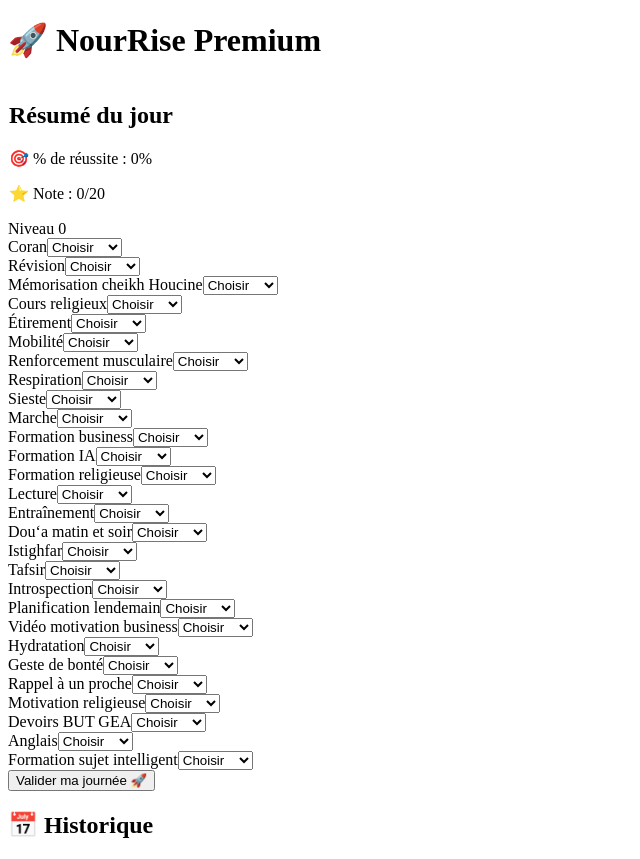
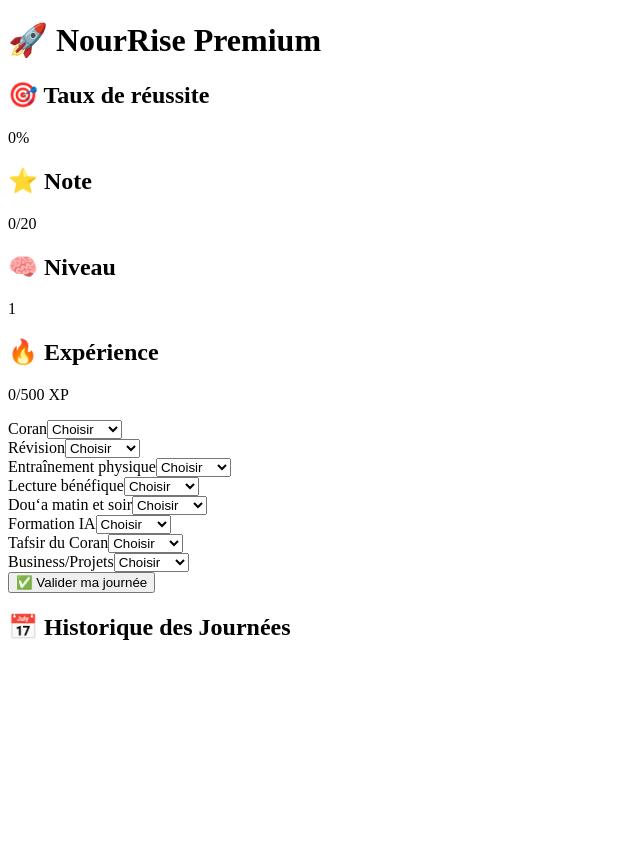
Before and after one commit to waiyarti/NourRise, a Next.js app: page / in a window 1280 px wide. Shown: the whole page, without its empty margins (0-640 px from the left). After the commit the page ends 800 px from the top, so only its background shows below. Built offline with nearby package versions, Linux system fonts and the light colour scheme.

Commit message:
Update index.js

```diff
--- a/pages/index.js
+++ b/pages/index.js
@@ -1,55 +1,43 @@
 import { useState, useEffect } from "react";
 import { format } from "date-fns";
 import AnalyseIA from "../composants/AnalyseIA";
-import GraphiqueEvolution from "../composants/GraphiqueEvolution";
-import GraphiqueNote from "../composants/GraphiqueNote";
+import Graphiques from "../composants/Graphiques";
+import TachesList from "../composants/TachesList";
 
-const tachesJournalieres = [
+const tachesJournalieresInit = [
   { nom: "Coran", coef: 5 },
   { nom: "Révision", coef: 4 },
-  { nom: "Mémorisation cheikh Houcine", coef: 4 },
-  { nom: "Cours religieux", coef: 4 },
-  { nom: "Étirement", coef: 2 },
-  { nom: "Mobilité", coef: 2 },
-  { nom: "Renforcement musculaire", coef: 2 },
-  { nom: "Respiration", coef: 1 },
-  { nom: "Sieste", coef: 1 },
-  { nom: "Marche", coef: 1 },
-  { nom: "Formation business", coef: 3 },
+  { nom: "Entraînement physique", coef: 3 },
+  { nom: "Lecture bénéfique", coef: 3 },
+  { nom: "Dou‘a matin et soir", coef: 5 },
   { nom: "Formation IA", coef: 4 },
-  { nom: "Formation religieuse", coef: 3 },
-  { nom: "Lecture", coef: 3 },
-  { nom: "Entraînement", coef: 3 },
-  { nom: "Dou‘a matin et soir", coef: 5 },
-  { nom: "Istighfar", coef: 5 },
-  { nom: "Tafsir", coef: 4 },
-  { nom: "Introspection", coef: 3 },
-  { nom: "Planification lendemain", coef: 3 },
-  { nom: "Vidéo motivation business", coef: 1 },
-  { nom: "Hydratation", coef: 2 },
-  { nom: "Geste de bonté", coef: 1 },
-  { nom: "Rappel à un proche", coef: 1 },
-  { nom: "Motivation religieuse", coef: 2 },
-  { nom: "Devoirs BUT GEA", coef: 4 },
-  { nom: "Anglais", coef: 3 },
-  { nom: "Formation sujet intelligent", coef: 3 }
+  { nom: "Tafsir du Coran", coef: 4 },
+  { nom: "Business/Projets", coef: 3 }
 ];
 
 export default function Home() {
-  const [taches, setTaches] = useState(tachesJournalieres.map((t) => ({ ...t, etat: "" })));
+  const [taches, setTaches] = useState([]);
   const [historique, setHistorique] = useState([]);
-  const [loading, setLoading] = useState(false);
+  const [niveau, setNiveau] = useState(1);
+  const [experience, setExperience] = useState(0);
 
   useEffect(() => {
-    const historiqueSauvegarde = localStorage.getItem("historiqueNourRise");
-    if (historiqueSauvegarde) {
-      setHistorique(JSON.parse(historiqueSauvegarde));
+    const data = localStorage.getItem("nourriseData");
+    if (data) {
+      const { taches, historique, niveau, experience } = JSON.parse(data);
+      setTaches(taches);
+      setHistorique(historique);
+      setNiveau(niveau);
+      setExperience(experience);
+    } else {
+      setTaches(tachesJournalieresInit.map(t => ({ ...t, etat: "" })));
     }
   }, []);
 
   useEffect(() => {
-    localStorage.setItem("historiqueNourRise", JSON.stringify(historique));
-  }, [historique]);
+    const data = { taches, historique, niveau, experience };
+    localStorage.setItem("nourriseData", JSON.stringify(data));
+  }, [taches, historique, niveau, experience]);
 
   const calculerTaux = () => {
     const totalPossible = taches.reduce((acc, t) => acc + t.coef, 0);
@@ -64,19 +52,27 @@ export default function Home() {
   const calculerNote = (taux) => Math.round((taux / 5) * 10) / 10;
 
   const ajouterJournee = () => {
-    setLoading(true);
-    setTimeout(() => {
-      const taux = calculerTaux();
-      const note = calculerNote(taux);
-      const nouvelleJournee = {
-        date: format(new Date(), "dd/MM/yyyy"),
-        tauxReussite: taux,
-        note
-      };
-      setHistorique([nouvelleJournee, ...historique]);
-      setTaches(tachesJournalieres.map((t) => ({ ...t, etat: "" })));
-      setLoading(false);
-    }, 1200);
+    const taux = calculerTaux();
+    const note = calculerNote(taux);
+    const nouvelleJournee = {
+      date: format(new Date(), "dd/MM/yyyy"),
+      tauxReussite: taux,
+      note
+    };
+    setHistorique([nouvelleJournee, ...historique]);
+    setTaches(taches.map(t => ({ ...t, etat: "" })));
+    gagnerExperience(100);
+  };
+
+  const gagnerExperience = (xp) => {
+    let total = experience + xp;
+    let newNiveau = niveau;
+    while (total >= 500) {
+      total -= 500;
+      newNiveau += 1;
+    }
+    setExperience(total);
+    setNiveau(newNiveau);
   };
 
   const supprimerJournee = (index) => {
@@ -85,88 +81,51 @@ export default function Home() {
     setHistorique(nouveauHistorique);
   };
 
-  const niveau = Math.floor((historique[0]?.tauxReussite || 0) / 10);
+  return (
+    <div className="p-6 max-w-6xl mx-auto fade-in">
+      <h1 className="text-4xl font-bold text-center mb-6 text-gradient">🚀 NourRise Premium</h1>
 
-  return (
-    <div className="p-8 max-w-6xl mx-auto fade-in">
-      <h1 className="title-main">🚀 NourRise Premium</h1>
-
-      <div className="card glass">
-        <h2 className="title-section">Résumé du jour</h2>
-        <p className="text-lg">🎯 % de réussite : <span className="font-bold">{historique[0]?.tauxReussite || 0}%</span></p>
-        <p className="text-lg">⭐ Note : <span className="font-bold">{historique[0]?.note || 0}/20</span></p>
-      </div>
-
-      <div className="mb-6 text-center font-bold text-green-600">
-        Niveau {niveau}
-        <div className="w-full bg-gray-200 rounded-full mt-2">
-          <div className="progress-bar" style={{ width: `${historique[0]?.tauxReussite || 0}%` }}></div>
+      <div className="stats-container mb-10">
+        <div className="stat-card">
+          <h2>🎯 Taux de réussite</h2>
+          <p className="text-xl font-bold">{historique[0]?.tauxReussite || 0}%</p>
+        </div>
+        <div className="stat-card">
+          <h2>⭐ Note</h2>
+          <p className="text-xl font-bold">{historique[0]?.note || 0}/20</p>
+        </div>
+        <div className="stat-card">
+          <h2>🧠 Niveau</h2>
+          <p className="text-xl font-bold">{niveau}</p>
+        </div>
+        <div className="stat-card">
+          <h2>🔥 Expérience</h2>
+          <p className="text-xl font-bold">{experience}/500 XP</p>
         </div>
       </div>
 
-      <div className="grid grid-cols-1 md:grid-cols-2 gap-6">
-        <div className="space-y-4">
-          {taches.map((tache, index) => (
-            <div key={index} className="card flex justify-between items-center">
-              <span>{tache.nom}</span>
-              <select
-                className="select-tache"
-                value={tache.etat}
-                onChange={(e) => {
-                  const updated = [...taches];
-                  updated[index].etat = e.target.value;
-                  setTaches(updated);
-                }}
-              >
-                <option value="">Choisir</option>
-                <option value="Terminé">Terminé</option>
-                <option value="En cours">En cours</option>
-                <option value="Non fait">Non fait</option>
-              </select>
-            </div>
-          ))}
-        </div>
+      <TachesList taches={taches} setTaches={setTaches} />
 
-        <div className="space-y-8">
-          {historique.length > 0 && (
-            <>
-              <GraphiqueEvolution historique={historique} />
-              <GraphiqueNote historique={historique} />
-            </>
-          )}
-        </div>
-      </div>
+      <button onClick={ajouterJournee} className="btn-primary mt-8">
+        ✅ Valider ma journée
+      </button>
 
-      {loading ? (
-        <div className="loader mt-8"></div>
-      ) : (
-        <button onClick={ajouterJournee} className="button-primary mt-8 w-full">
-          Valider ma journée 🚀
-        </button>
+      {historique.length > 0 && (
+        <>
+          <Graphiques historique={historique} />
+          <AnalyseIA tauxReussite={historique[0].tauxReussite} note={historique[0].note} />
+        </>
       )}
 
-      <div className="mt-12">
-        <h2 className="title-section">📅 Historique</h2>
+      <div className="mt-14">
+        <h2 className="text-2xl font-semibold mb-4">📅 Historique des Journées</h2>
         {historique.map((jour, index) => (
-          <div key={index} className="historique-card">
-            <div>
-              {jour.date} — {jour.tauxReussite}% — {jour.note}/20
-            </div>
-            <button
-              onClick={() => supprimerJournee(index)}
-              className="text-red-500 hover:text-red-700"
-            >
-              🗑️ Supprimer
-            </button>
+          <div key={index} className="history-card">
+            {jour.date} — {jour.tauxReussite}% — {jour.note}/20
+            <button onClick={() => supprimerJournee(index)} className="delete-btn">Supprimer</button>
           </div>
         ))}
       </div>
-
-      {historique.length > 0 && (
-        <div className="mt-12">
-          <AnalyseIA tauxReussite={historique[0].tauxReussite} note={historique[0].note} />
-        </div>
-      )}
     </div>
   );
 }
```
